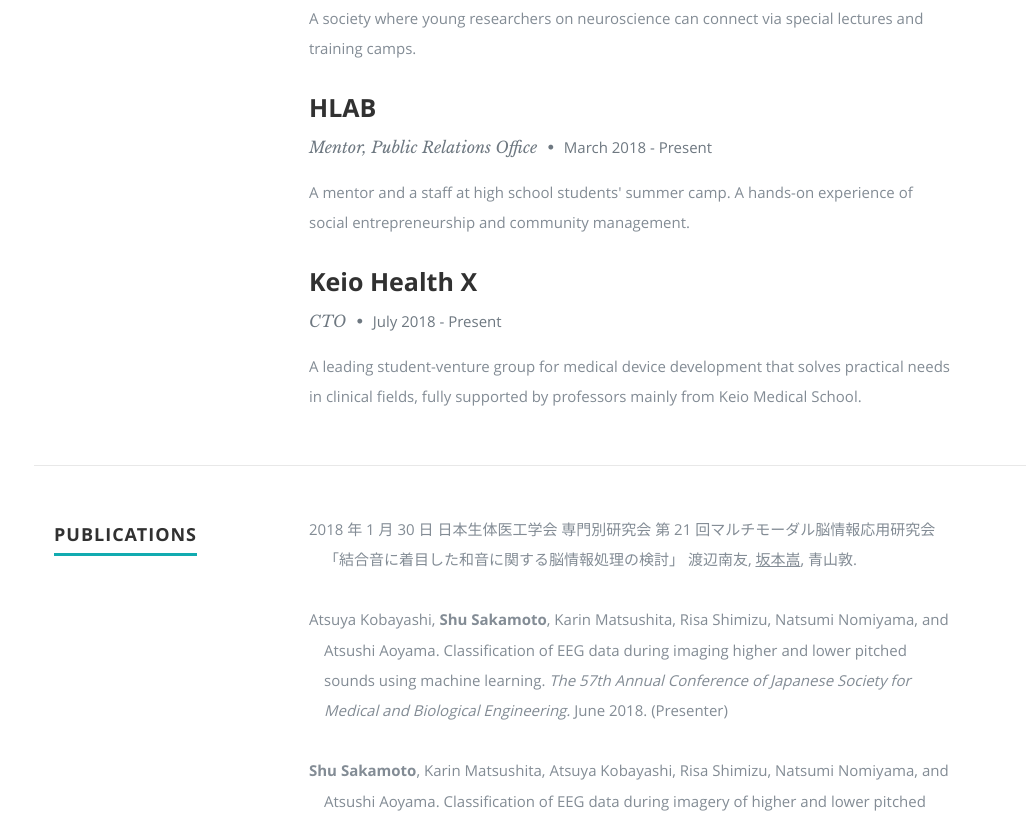
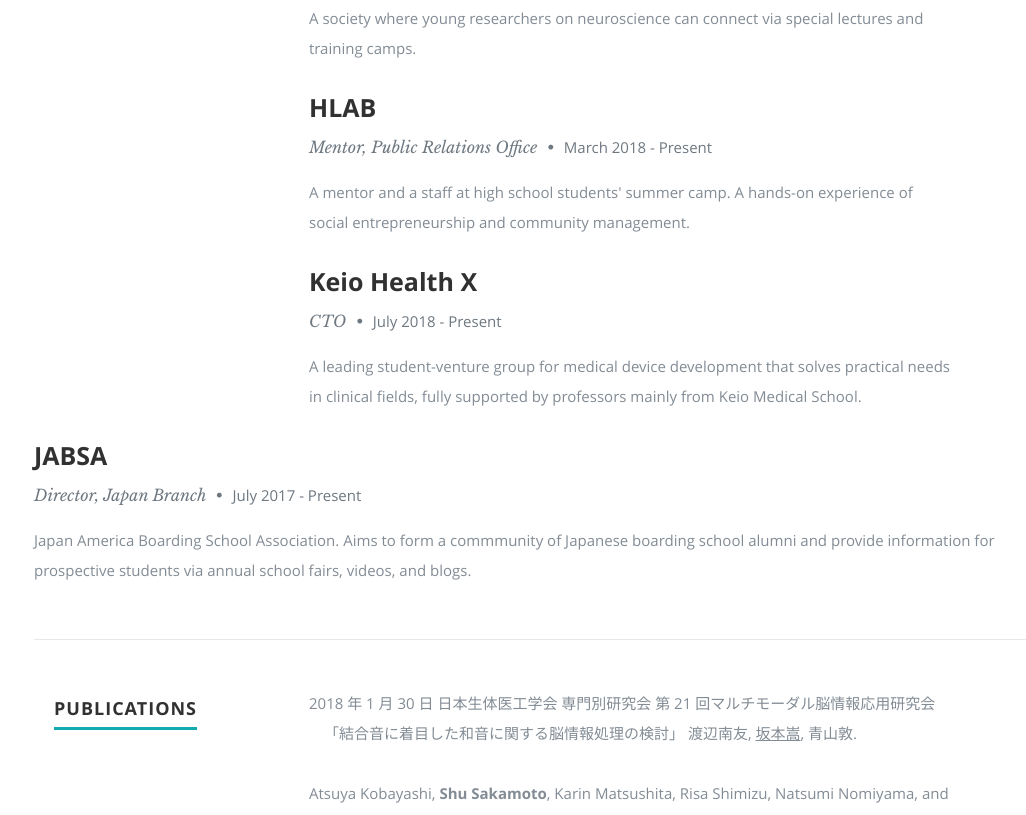
Before and after one commit to mosh-shu/mosh-shu.github.io, a plain HTML site: page index.html in a window 1280 px wide. Shown: the part 2796-3611 px from the top of the page, without its empty margins (96-1122 px from the left). Drawn offline with nearby package versions, Linux system fonts and the light colour scheme.

Commit message:
added description of JABSA

```diff
--- a/index.html
+++ b/index.html
@@ -263,6 +263,26 @@
 
          </div> <!-- main-col end -->
 
+            <div class="row item">
+
+                <div class="twelve columns">
+
+                    <h3> JABSA </h3>
+                    <p class="info">Director, Japan Branch <span>&bull;</span> <em class="date">July 2017 - Present</em></p>
+
+                    <p>
+                    Japan America Boarding School Association. Aims to form a commmunity of Japanese boarding school alumni and provide information for prospective students via annual school fairs, videos, and blogs.
+                    </p>
+
+                </div>
+
+            </div> <!-- item end -->
+
+
+         </div> <!-- main-col end -->
+
+
+
       </div> <!-- End Activities -->
 
 
```
